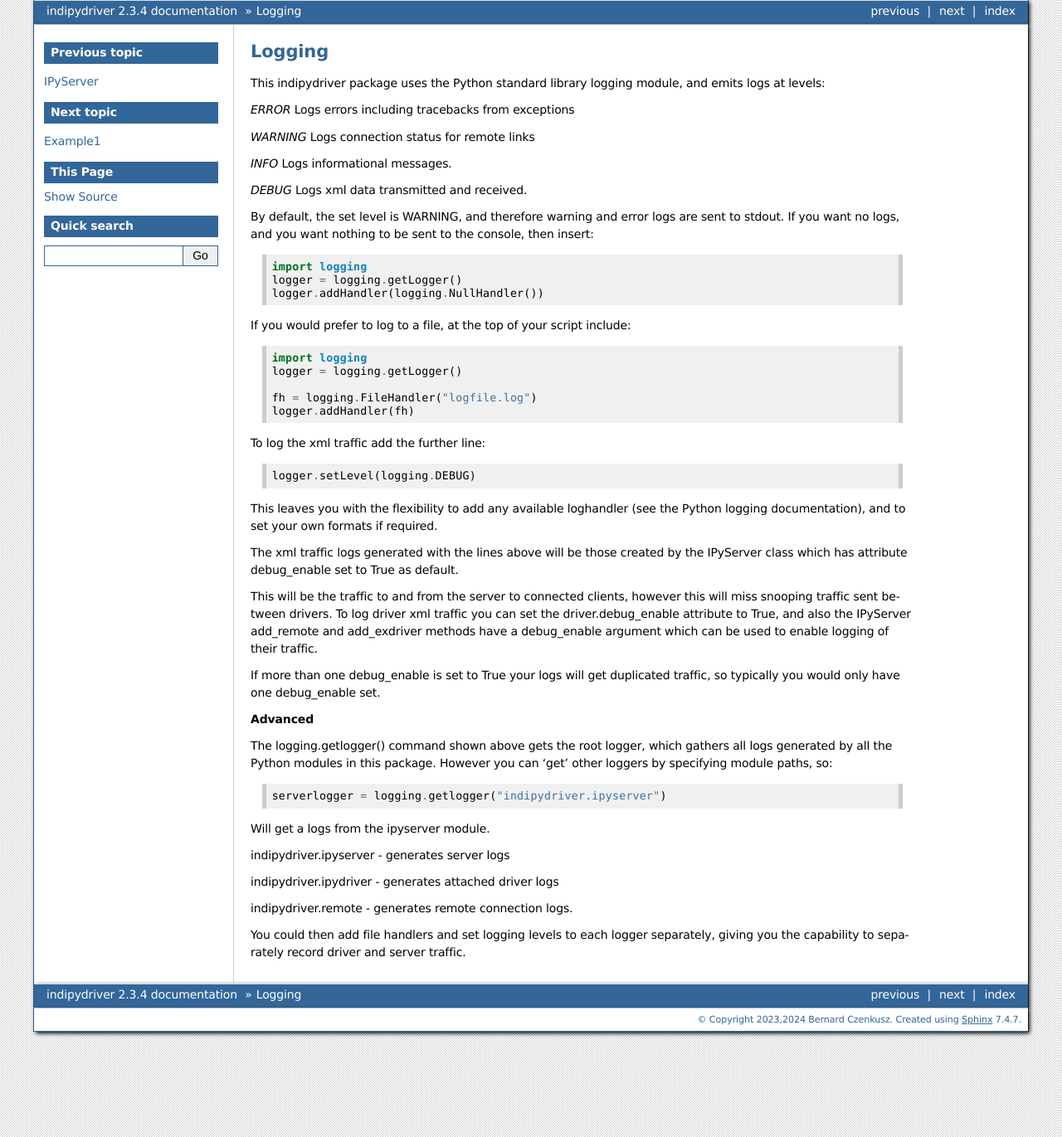
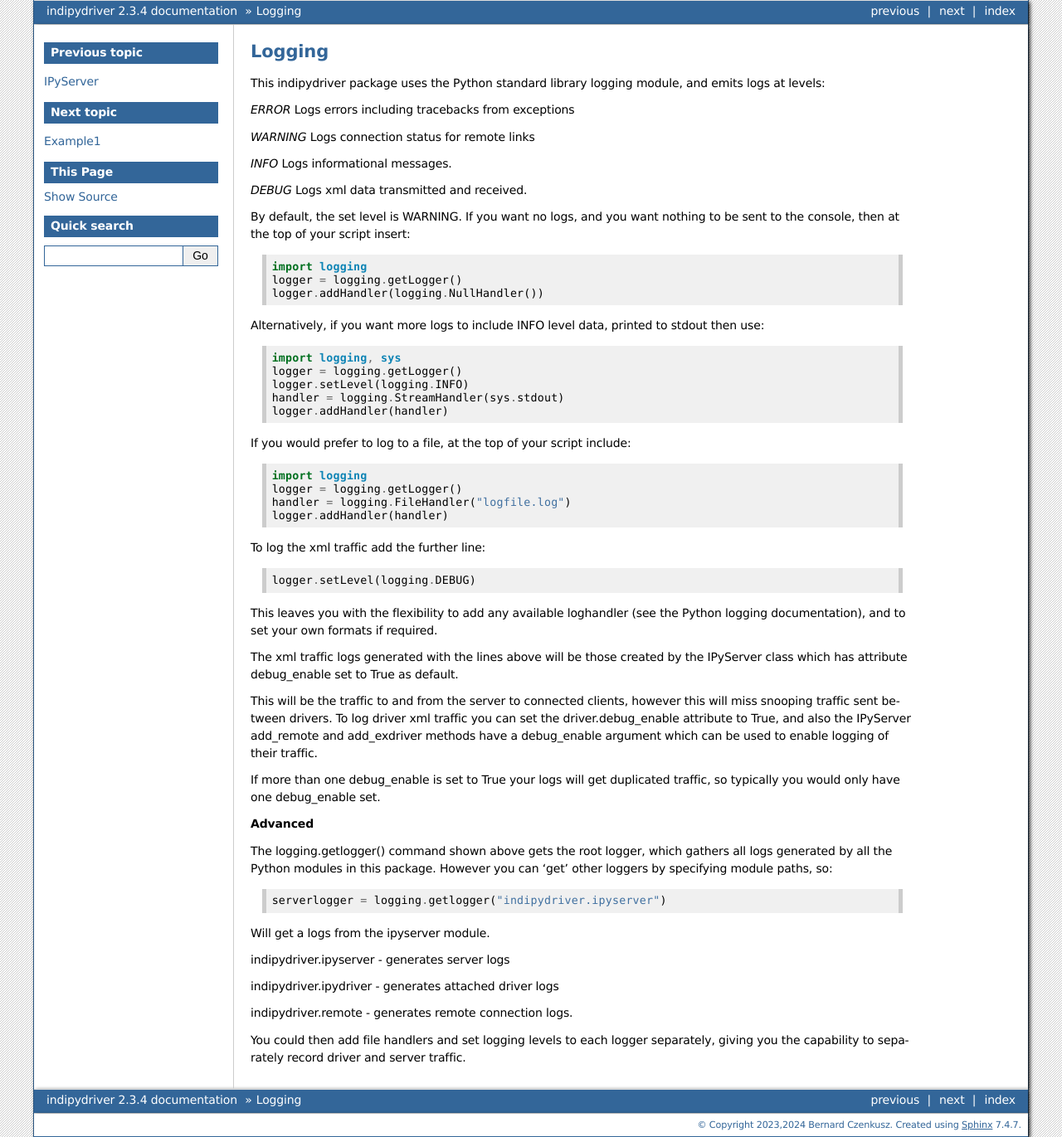
Before and after one commit to bernie-skipole/indipydriver, a Sphinx documentation site: the page built from docs/source/usage/logging.rst, in a window 1280 px wide. Shown: the whole page at 83% size. Built offline with Sphinx 7.4.7, drawn with Linux system fonts in a browser that asks for light colours.

Commit message:
doc change

```diff
--- a/docs/source/usage/logging.rst
+++ b/docs/source/usage/logging.rst
@@ -11,20 +11,27 @@ This indipydriver package uses the Python standard library logging module, and e
 
 *DEBUG* Logs xml data transmitted and received.
 
-By default, the set level is WARNING, and therefore warning and error logs are sent to stdout. If you want no logs, and you want nothing to be sent to the console, then insert::
+By default, the set level is WARNING. If you want no logs, and you want nothing to be sent to the console, then at the top of your script insert::
 
     import logging
     logger = logging.getLogger()
     logger.addHandler(logging.NullHandler())
+
+Alternatively, if you want more logs to include INFO level data, printed to stdout then use::
+
+    import logging, sys
+    logger = logging.getLogger()
+    logger.setLevel(logging.INFO)
+    handler = logging.StreamHandler(sys.stdout)
+    logger.addHandler(handler)
 
 
 If you would prefer to log to a file, at the top of your script include::
 
     import logging
     logger = logging.getLogger()
-
-    fh = logging.FileHandler("logfile.log")
-    logger.addHandler(fh)
+    handler = logging.FileHandler("logfile.log")
+    logger.addHandler(handler)
 
 To log the xml traffic add the further line::
 
```
